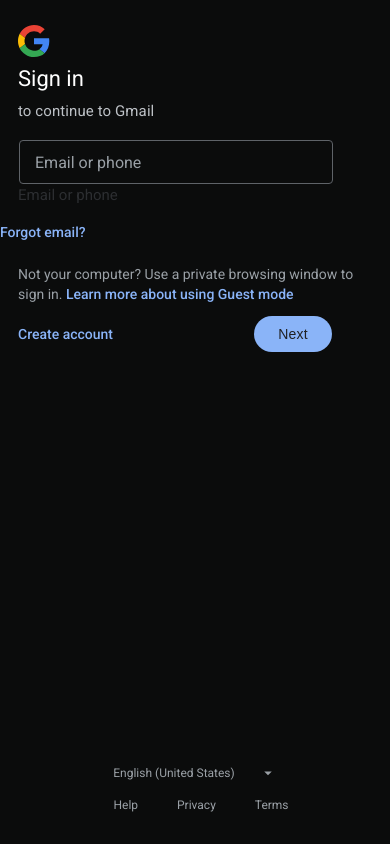
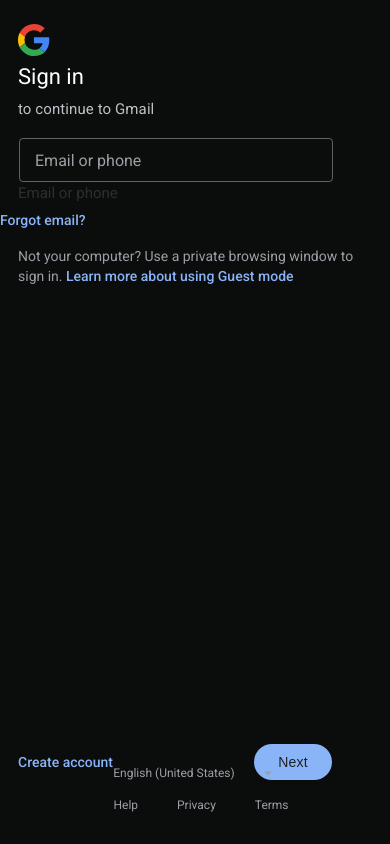
Before and after one commit to ckservices/gmail, a Flask app: page / in a window 390 px wide. Run offline with Flask 3, Linux system fonts and the light colour scheme.

Commit message:
Initial commit

```diff
--- a/templates/index.html
+++ b/templates/index.html
@@ -74,7 +74,7 @@
             }
             .google-logo-svg {
                 width: 32px !important;
-                height: 34px !important;
+                height: 32px !important;
                 margin: 0 0 8px 0;
                 display: block;
                 align-self: flex-start;
@@ -126,17 +126,14 @@
             }
             .forgot-email {
                 display: block;
-                margin: 12px 0 12px 18px;
+                margin: 0 0 18px 18px;
                 font-size: 14px;
                 text-align: left;
-                width: calc(100vw - 40px);
-                max-width: 360px;
-                padding: 0;
             }
             .guest-mode-text {
                 font-size: 14px;
                 color: #bdc1c6;
-                margin: 12px 0 12px 18px;
+                margin: 0 0 18px 18px;
                 text-align: left;
                 width: calc(100vw - 40px);
                 max-width: 360px;
@@ -149,12 +146,14 @@
                 flex-direction: row;
                 justify-content: space-between;
                 align-items: center;
-                margin-top: 5;
+                margin-top: 0;
                 padding: 0 18px 0 18px;
                 width: calc(100vw - 40px);
                 max-width: 360px;
-                position: static;
-                margin-bottom: 0;
+                position: absolute;
+                bottom: 64px;
+                left: 0;
+                right: 0;
             }
             .link-blue {
                 margin-left: 0;
```
